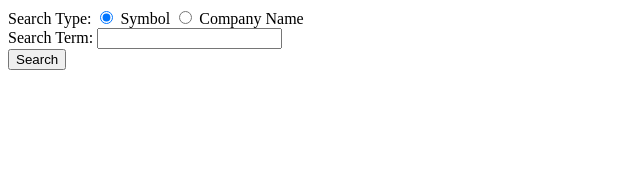
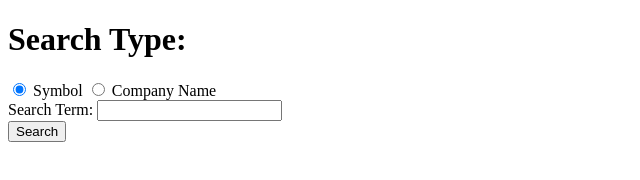
Before and after one commit to pauljproche/stockSymbolsPart2, a website: page searchForm.html in a window 1280 px wide. Shown: the whole page, without its empty margins (0-640 px from the left). Drawn offline with Linux system fonts and the light colour scheme.

Commit message:
Update searchForm.html

```diff
--- a/searchForm.html
+++ b/searchForm.html
@@ -4,18 +4,18 @@
     <title>Stock Search</title>
 </head>
 <body>
+    <h1 class="title">Search Type:</h1>
     <form method="post" action="/search">
         <label>
-            Search Type:
             <input type="radio" name="searchType" value="symbol" checked> Symbol
             <input type="radio" name="searchType" value="company"> Company Name
         </label>
-        <br>
+        <br/>
         <label>
             Search Term:
             <input type="text" name="searchTerm" required>
         </label>
-        <br>
+        <br/>
         <button type="submit">Search</button>
     </form>
 </body>
```
